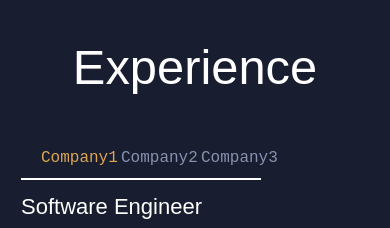
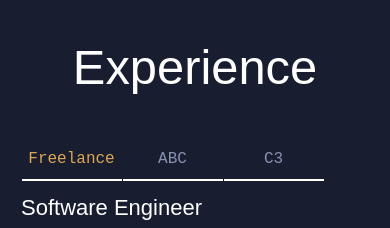
Before and after one commit to cchen26/cchen26.github.io, a React (Create React App) app: page / in a window 390 px wide. Shown: the part 1780-2008 px from the top of the page. Built offline with nearby package versions, Linux system fonts and the light colour scheme; no server answers.

Commit message:
Fit better viewing experience on mobile

```diff
--- a/src/assets/Configurable.js
+++ b/src/assets/Configurable.js
@@ -73,7 +73,7 @@ const experienceData = {
   jobs: [
     {
       expData: {
-        company: "Company1",
+        company: "Freelance",
         position: "Software Engineer",
         period: "Oct 2018 - present",
         details: [
@@ -84,7 +84,7 @@ const experienceData = {
     },
     {
       expData: {
-        company: "Company2",
+        company: "ABC",
         position: "Software Developer",
         period: "Oct 2016 - May 2018",
         details: [
@@ -95,7 +95,7 @@ const experienceData = {
     },
     {
       expData: {
-        company: "Company3",
+        company: "C3",
         position: "Engineer",
         period: "Mar 2016 - Oct 2016",
         details: [
--- a/src/styles/experience_list.scss
+++ b/src/styles/experience_list.scss
@@ -11,11 +11,12 @@
   font-family: "Roboto Mono", monospace;
   font-size: 16px;
   height: 42px;
-  width: 100%;
+  width: 120%;
   text-align: left;
   padding: 0 20px;
   transition: background-color 0.3s ease-in-out, color 0.3s ease-in-out;
   transform: translateY(0);
+  text-align: center;
 }
 
 .section__Jobs-buttonCompany:hover,
@@ -37,11 +38,13 @@
   transform: translateY(3px);
 }
 
-@media only screen and (max-width: 575px) {
+@media only screen and (max-width: 600px) {
   .section__Jobs-buttonCompany {
     border-bottom: 2px solid white;
     border-left: none;
-    width: 80px;
+    width: 100px;
     text-align: center;
+    padding: 5px;
+    margin: 0.5px;
   }
 }
```
